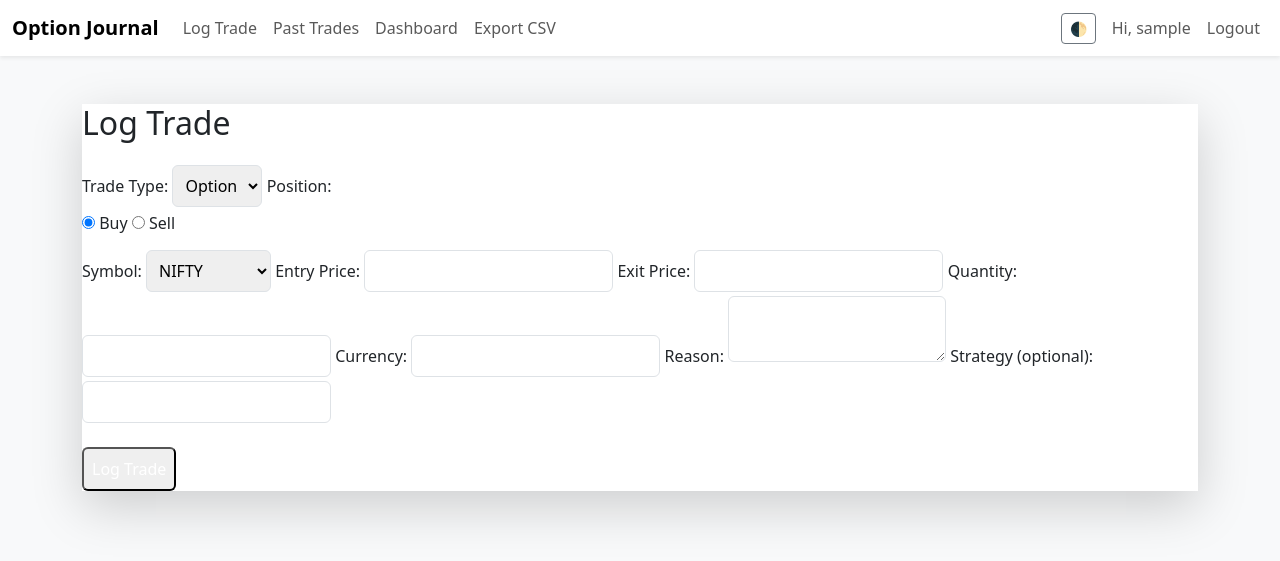
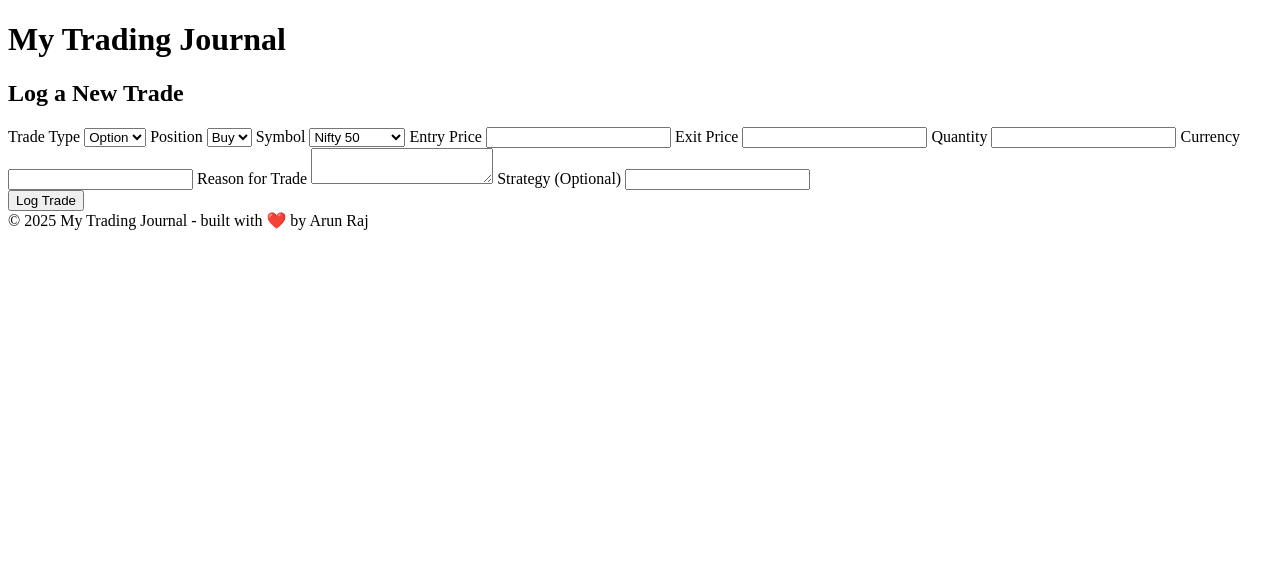
Before and after one commit to BeamingMonkey/option-journal-, a Flask app: page /log in a window 1280 px wide. Shown: the top 561 px of the page. Run offline with Flask 2, Linux system fonts and the light colour scheme; the visitor is signed in with stand-in values (Sample User, id 1); some libraries are stand-ins or nearby versions.

Commit message:
Update log_trade.html

```diff
--- a/templates/log_trade.html
+++ b/templates/log_trade.html
@@ -1,83 +1,90 @@
-{% extends "base.html" %}
-
-{% block content %}
-<div class="max-w-2xl mx-auto mt-8 p-6 rounded-lg shadow-lg bg-white">
-    <h2 class="text-2xl font-bold text-gray-700">Log Trade</h2>
-    <form method="POST">
+<!DOCTYPE html>
+<html>
+<head>
+    <title>Log Trade - My Trading Journal</title>
+    <link href="https://cdn.tailwindcss.com" rel="stylesheet">
+</head>
+<body class="bg-gray-100 text-gray-800">
+    <div class="max-w-2xl mx-auto p-6">
+        <h1 class="text-3xl font-bold text-center text-blue-600">My Trading Journal</h1>
+        <h2 class="text-xl text-center mt-2">Log a New Trade</h2>
+        <form method="POST" class="bg-white rounded-lg shadow p-4 mt-4 space-y-3">
             <!-- Trade Type -->
-        <label for="trade_type" class="block mt-4">Trade Type:</label>
-        <select id="trade_type" name="trade_type" class="mt-1 block w-full p-2 border rounded">
-            <option value="Option">Option</option>
-            <option value="Future">Future</option>
-            <option value="Stock">Stock</option>
-            <option value="Forex">Forex</option>
-            <option value="Crypto">Crypto</option>
+            <label class="block">
+                <span class="font-semibold">Trade Type</span>
+                <select name="trade_type" required class="mt-1 block w-full rounded border p-2">
+                    <option value="option">Option</option>
+                    <option value="future">Future</option>
+                    <option value="stock">Stock</option>
+                    <option value="forex">Forex</option>
+                    <option value="crypto">Crypto</option>
                 </select>
+            </label>
 
             <!-- Position -->
-        <label class="block mt-4">Position:</label>
-        <div class="flex space-x-4 mt-1">
-            <label><input type="radio" name="position" value="buy" checked> Buy</label>
-            <label><input type="radio" name="position" value="sell"> Sell</label>
-        </div>
+            <label class="block">
+                <span class="font-semibold">Position</span>
+                <select name="position" required class="mt-1 block w-full rounded border p-2">
+                    <option value="buy">Buy</option>
+                    <option value="sell">Sell</option>
+                </select>
+            </label>
 
             <!-- Symbol -->
-        <label for="symbol" class="block mt-4">Symbol:</label>
-        <select id="symbol" name="symbol" class="mt-1 block w-full p-2 border rounded">
-            <!-- Options populated by JS -->
+            <label class="block">
+                <span class="font-semibold">Symbol</span>
+                <select name="symbol" required class="mt-1 block w-full rounded border p-2">
+                    <option value="Nifty 50">Nifty 50</option>
+                    <option value="Nifty Midcap">Nifty Midcap</option>
+                    <option value="Sensex">Sensex</option>
+                    <option value="BankEx">BankEx</option>
+                    <option value="FinNifty">FinNifty</option>
                 </select>
+            </label>
 
-        <!-- Entry, Exit, Quantity, Currency, Reason, Strategy -->
-        <label for="entry" class="block mt-4">Entry Price:</label>
-        <input type="text" id="entry" name="entry" required class="mt-1 block w-full p-2 border rounded">
+            <!-- Entry -->
+            <label class="block">
+                <span class="font-semibold">Entry Price</span>
+                <input type="number" name="entry" step="0.01" required class="mt-1 block w-full rounded border p-2">
+            </label>
 
-        <label for="exit" class="block mt-4">Exit Price:</label>
-        <input type="text" id="exit" name="exit" required class="mt-1 block w-full p-2 border rounded">
+            <!-- Exit -->
+            <label class="block">
+                <span class="font-semibold">Exit Price</span>
+                <input type="number" name="exit" step="0.01" required class="mt-1 block w-full rounded border p-2">
+            </label>
 
-        <label for="qty" class="block mt-4">Quantity:</label>
-        <input type="number" id="qty" name="qty" required class="mt-1 block w-full p-2 border rounded">
+            <!-- Quantity -->
+            <label class="block">
+                <span class="font-semibold">Quantity</span>
+                <input type="number" name="qty" required class="mt-1 block w-full rounded border p-2">
+            </label>
 
-        <label for="currency" class="block mt-4">Currency:</label>
-        <input type="text" id="currency" name="currency" required class="mt-1 block w-full p-2 border rounded">
+            <!-- Currency -->
+            <label class="block">
+                <span class="font-semibold">Currency</span>
+                <input type="text" name="currency" required class="mt-1 block w-full rounded border p-2">
+            </label>
 
-        <label for="reason" class="block mt-4">Reason:</label>
-        <textarea id="reason" name="reason" required class="mt-1 block w-full p-2 border rounded"></textarea>
+            <!-- Reason -->
+            <label class="block">
+                <span class="font-semibold">Reason for Trade</span>
+                <textarea name="reason" required class="mt-1 block w-full rounded border p-2"></textarea>
+            </label>
 
-        <label for="strategy" class="block mt-4">Strategy (optional):</label>
-        <input type="text" id="strategy" name="strategy" class="mt-1 block w-full p-2 border rounded">
+            <!-- Strategy -->
+            <label class="block">
+                <span class="font-semibold">Strategy (Optional)</span>
+                <input type="text" name="strategy" class="mt-1 block w-full rounded border p-2">
+            </label>
 
-        <div class="mt-4">
-            <button type="submit" class="bg-blue-600 text-white rounded p-2">Log Trade</button>
+            <div class="text-center mt-4">
+                <button class="bg-blue-600 text-white rounded px-4 py-2 hover:bg-blue-700" type="submit">Log Trade</button>
             </div>
         </form>
     </div>
-
-<!-- JavaScript for Dynamic Symbols -->
-<script>
-const symbols = {
-    "Option": ["NIFTY", "BANKNIFTY", "RELIANCE", "INFY", "TCS"],
-    "Future": ["NIFTY_FUT", "BANKNIFTY_FUT", "RELIANCE_FUT", "INFY_FUT", "TCS_FUT"],
-    "Stock": ["RELIANCE", "INFY", "TCS", "HDFCBANK", "ICICIBANK"],
-    "Forex": ["USDINR", "EURUSD", "GBPUSD", "USDJPY", "USDCAD"],
-    "Crypto": ["BTCUSD", "ETHUSD", "XRPUSD", "LTCUSD", "BCHUSD"]
-};
-
-function populateSymbols() {
-    const tradeType = document.getElementById("trade_type").value;
-    const symbolSelect = document.getElementById("symbol");
-    symbolSelect.innerHTML = ""; // Clear existing options
-    symbols[tradeType].forEach(sym => {
-        const option = document.createElement("option");
-        option.value = sym;
-        option.text = sym;
-        symbolSelect.appendChild(option);
-    });
-}
-
-// Event Listeners
-document.getElementById("trade_type").addEventListener("change", populateSymbols);
-
-// Populate initial
-populateSymbols();
-</script>
-{% endblock %}
+    <footer class="text-center mt-6 text-gray-500 text-sm">
+        &copy; 2025 My Trading Journal - built with ❤️ by Arun Raj
+    </footer>
+</body>
+</html>
```
Lines whose indentation alone changed are shown as unchanged.
